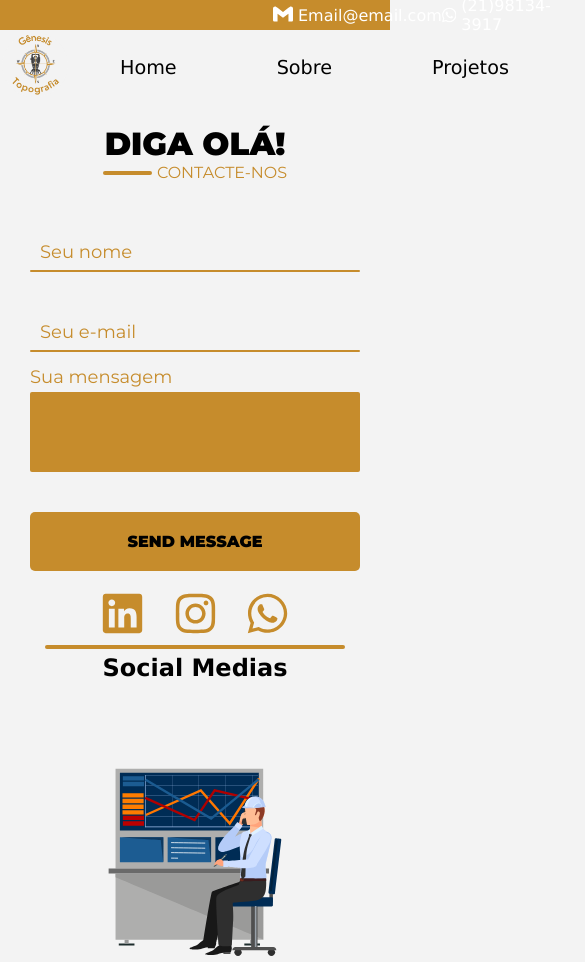
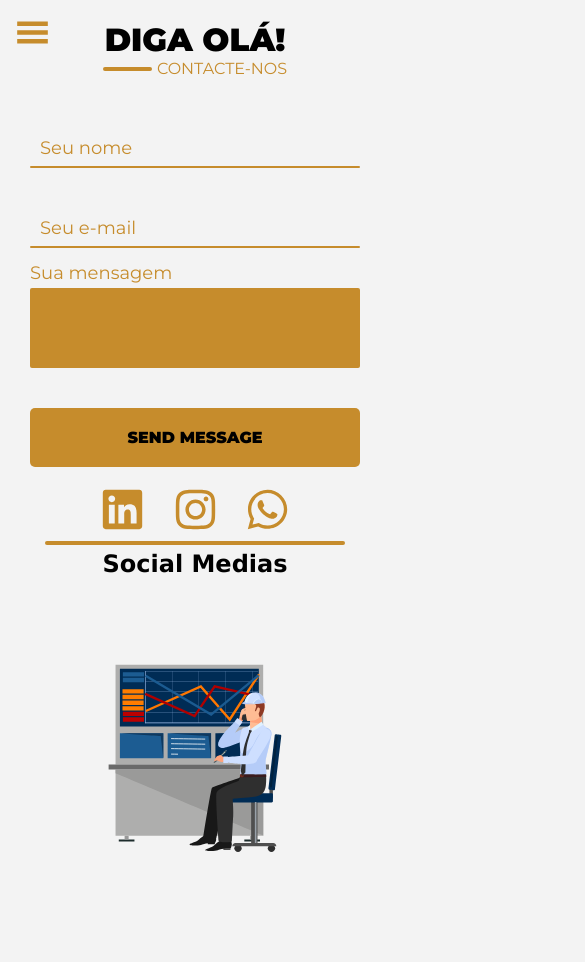
Before and after one commit to LuckeSilver/genesis, a React (Create React App) app: page /contato in a window 390 px wide. Shown: the top 962 px of the page, 585 px wide, since content can reach past the window. After the commit the page ends 858 px from the top, so only its background shows below. Built offline with nearby package versions, Linux system fonts and the light colour scheme.

Commit message:
menu responsivo

```diff
--- a/src/components/Header/index.js
+++ b/src/components/Header/index.js
@@ -4,6 +4,7 @@ import {
     SiGmail,
     SiWhatsapp
 } from "react-icons/si"
+import { GiHamburgerMenu } from "react-icons/gi";
 
 import Logo from "../../assets/logo-redondo.png"
 
@@ -13,6 +14,10 @@ export default function Header() {
     return (
         <>
             <header>
+            <input type="checkbox" id="check" />
+            <label htmlFor="check">
+                <GiHamburgerMenu color="#c68c2c" size={35} />
+            </label>
                 <section className="contatos">
                     <div className="contato">
                         <p><SiGmail className="whatsapp email" size={20} color="white"/> Email@email.com</p>
--- a/src/components/Header/styles.css
+++ b/src/components/Header/styles.css
@@ -7,15 +7,16 @@
 }
 
 .contato {
-  width: 30%;
+  width: 50%;
   display: flex;
-  justify-content: space-around;
   align-items: center;
+  justify-content: flex-end;
 }
 
 .contato p {
   display: flex;
   align-items: center;
+  margin-right: 25px;
 }
 
 .whatsapp {
@@ -59,3 +60,82 @@
 .menu img {
   width: 70px;
 }
+
+input[type="checkbox"] {
+  display: none;
+}
+
+label {
+  display: none;
+}
+
+@media(max-width: 780px) {
+  .logo {
+    display: none;
+  }
+
+  .contato {
+    width: 80%;
+  }
+}
+
+@media(max-width: 700px) {
+  .contatos {
+    display: none;
+  }
+
+  .contato {
+    display: none;
+  }
+
+  .menu {
+    display: flex;
+    flex-direction: column;
+    width: 350px;
+    height: 100%;
+    left: -350px;
+    transition: all 0.3s;
+    position: absolute;
+    z-index: 1;
+    background-color:rgba(243, 243, 243, 0.87)
+    ;
+  }
+
+  input[type="checkbox"]:checked ~ .menu {
+    transform: translateX(350px);
+    -moz-transform: translateX(350px);
+    transition-delay: 0.5;
+  }
+
+  .navigation {
+    display: flex;
+    flex-direction: column;
+    width: 100%;
+    margin-top: 15%;
+  }
+
+  .navigation a {
+    display: flex;
+    text-align: center;
+    padding: 20px 5px;
+    display: block;
+    width: 100%;
+    transition: all 0.5s;
+  }
+
+  .navigation a:hover {
+    background-color: #c68c2c;
+    color: #fff;
+  }
+
+  label {
+    padding: 15px;
+    position: absolute;
+    z-index: 2;
+    cursor: pointer;
+  }
+
+  label {
+    display: initial;
+  }
+}
--- a/src/pages/Home/styles.css
+++ b/src/pages/Home/styles.css
@@ -0,0 +1,5 @@
+@media(max-width: 700px) {
+    .carrossel {
+      display: none;
+    }
+  }
```
